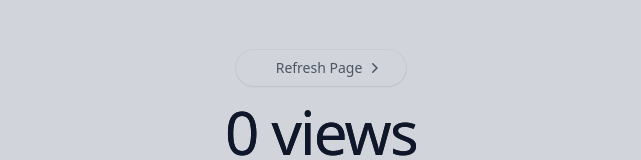
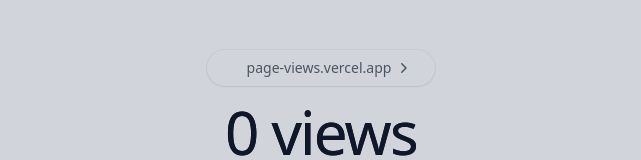
Before and after one commit to sudo-self/page-view-counter, a Next.js app: page / in a window 1280 px wide. Shown: the top 160 px of the page, without its empty margins (319-960 px from the left). Built offline with nearby package versions, Linux system fonts and the light colour scheme; no server answers; the database is empty.

Commit message:
Update page.tsx

```diff
--- a/app/page.tsx
+++ b/app/page.tsx
@@ -14,7 +14,7 @@ export default function Home() {
         className="group mt-20 sm:mt-0 rounded-full flex space-x-1 bg-slate/50 shadow-sm ring-1 ring-gray-900/5 text-gray-600 text-sm font-medium px-10 py-2 hover:shadow-lg active:shadow-sm transition-all"
       >
         <p>
-     Refresh Page
+     page-views.vercel.app
         </p>
         <ExpandingArrow />
       </Link>
```
